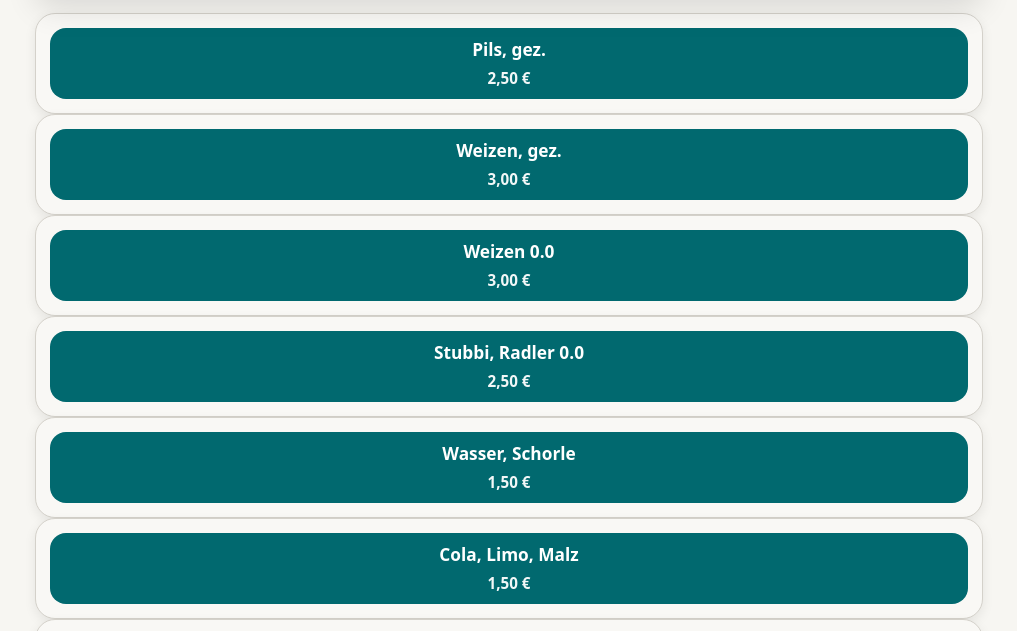
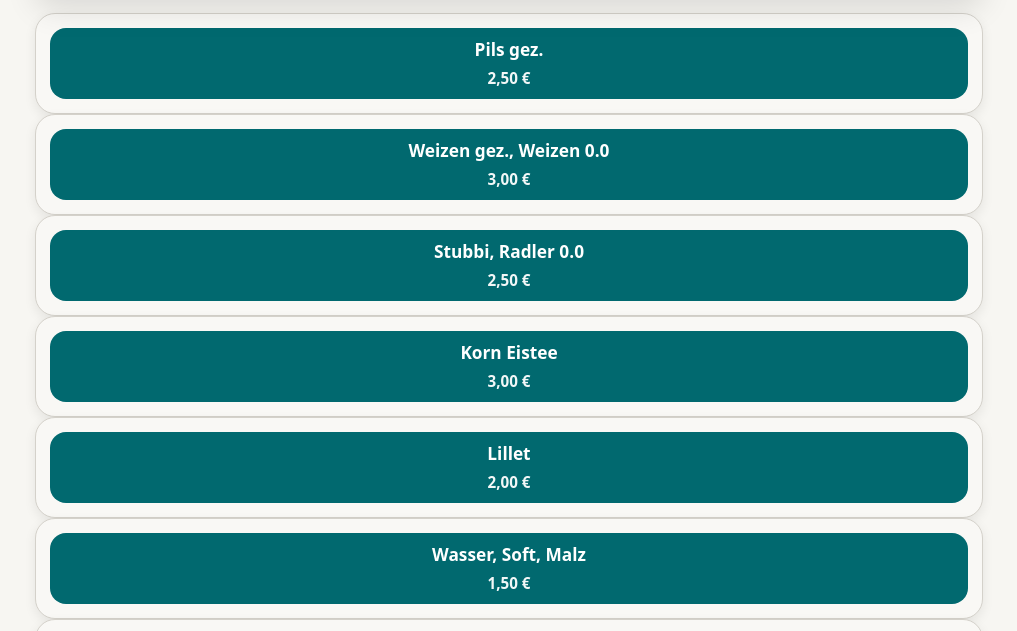
Before and after one commit to renelaux/getranke, a plain HTML site: page index.html in a window 1280 px wide. Shown: the part 295-926 px from the top of the page, without its empty margins (131-1148 px from the left). Drawn offline with Linux system fonts and the light colour scheme.

Commit message:
Update index.html

```diff
--- a/index.html
+++ b/index.html
@@ -35,19 +35,19 @@
   <div class="toast" id="toast">Getränk hinzugefügt</div>
   <script>
     const products = [
-      {id:'pils', name:'Pils, gez.', price:2.5},
-      {id:'weizen', name:'Weizen, gez.', price:3.0},
-      {id:'weizen00', name:'Weizen 0.0', price:3.0},
+      {id:'pils', name:'Pils gez.', price:2.5},
+      {id:'weizen', name:'Weizen gez., Weizen 0.0', price:3.0},
+      // {id:'weizen00', name:'Weizen 0.0', price:3.0},
       {id:'bier', name:'Stubbi, Radler 0.0', price:2.5},
-      {id:'wasser', name:'Wasser, Schorle', price:1.5},
-      {id:'limo', name:'Cola, Limo, Malz', price:1.5},
+      {id:'eistee', name:'Korn Eistee', price:3.0},
       {id:'lillet', name:'Lillet', price:2.0},
-      {id:'flasche_lillet', name:'Lillet, Flasche', price:6.0},
+      {id:'wasser', name:'Wasser, Soft, Malz', price:1.5},
+      // {id:'limo', name:'Cola, Limo, Malz', price:1.5},
       {id:'meter', name:'Meter Pils', price:25.0},
       {id:'meterw', name:'Meter Weizen', price:30.0},
       {id:'kiste', name:'Kiste', price:45.0},
-      {id:'eistee', name:'Korn Eistee', price:3.0},
-      {id:'meter_eistee', name:'Meter Korn Eistee', price:30.0}
+      {id:'meter_eistee', name:'Meter Korn Eistee', price:30.0},
+      {id:'flasche_lillet', name:'Lillet, Flasche', price:6.0}
     ];
     const state = Object.fromEntries(products.map(p => [p.id, 0]));
     const euro = n => new Intl.NumberFormat('de-DE',{style:'currency',currency:'EUR'}).format(n);
```
